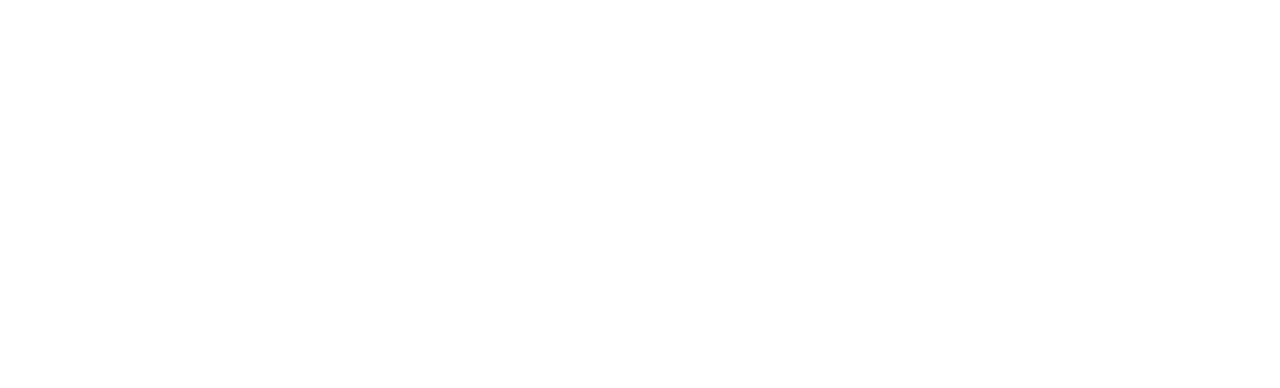
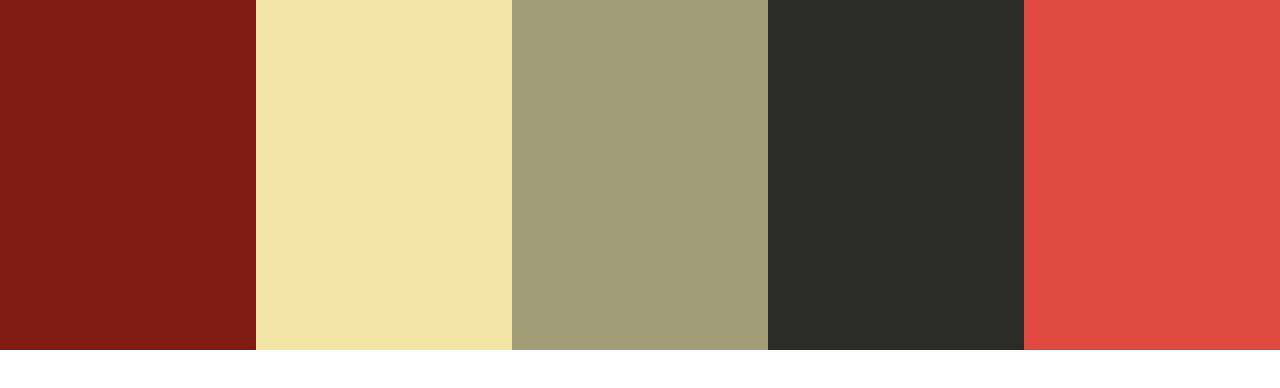
Before and after one commit to SammyJoskey/bootstrap_tort, a plain HTML site: page index.html in a window 1280 px wide. Drawn offline with Linux system fonts and the light colour scheme.

Commit message:
Update style.css

```diff
--- a/css/style.css
+++ b/css/style.css
@@ -1,28 +1,28 @@
 
 
-.col:nth-of-type(1) {
+.col-sm:nth-of-type(1) {
 background-color: #801B14
 }
 
-.col:nth-of-type(2) {
+.col-sm:nth-of-type(2) {
 background-color: #F2E4A4
 }
 
-.col:nth-of-type(3) {
+.col-sm:nth-of-type(3) {
 background-color: #A19D77
 }
 
-.col:nth-of-type(4) {
+.col-sm:nth-of-type(4) {
 background-color: #2A2B24
 }
 
 
-.col:nth-of-type(5) {
+.col-sm:nth-of-type(5) {
 background-color: #E0493F
 }
 
 
 
-.col {
+.col-sm {
 	height: 350px
 }
```
